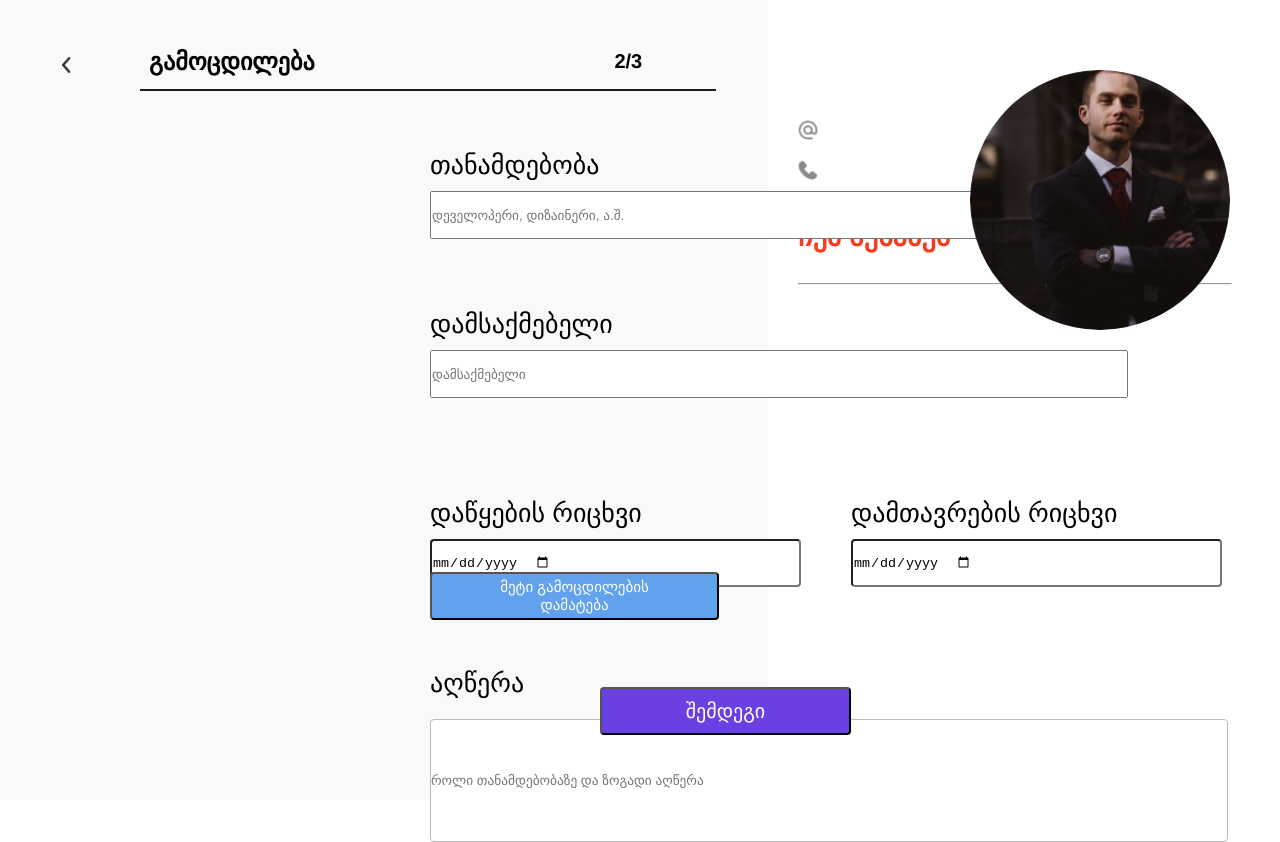
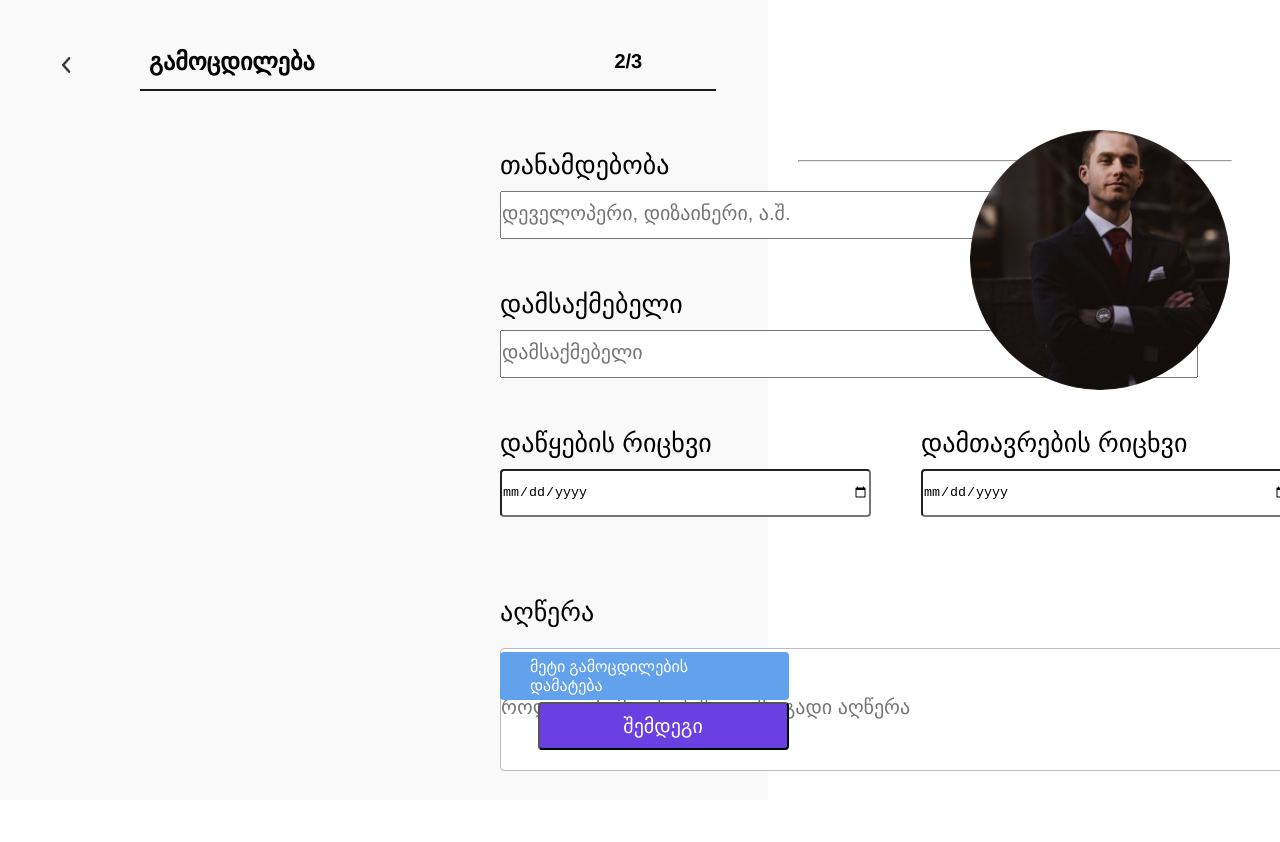
Before and after one commit to Nikoloza23/redberry_bootcamp, a React (Create React App) app: page /experience in a window 1280 px wide. After the commit the page ends 800 px from the top, so only its background shows below. Built offline with nearby package versions, Linux system fonts and the light colour scheme.

Commit message:
redberry

```diff
--- a/src/App.jsx
+++ b/src/App.jsx
@@ -2,6 +2,7 @@ import { Route, Routes } from "react-router";
 import UserInfo from "./components/information/UserInfo";
 import Education from "./pages/Education";
 import Experience from "./pages/Experience";
+import UserInformation from "./pages/UserInformation";
 import Welcome from "./pages/Welcome";
 
 function App() {
@@ -9,7 +10,7 @@ function App() {
     <>
       <Routes>
         <Route path="" element={<Welcome />} />
-        <Route path="/userInfo" element={<UserInfo />} />
+        <Route path="/userInfo" element={<UserInformation />} />
         <Route path="/experience" element={<Experience />} />
         <Route path="/education" element={<Education />} />
       </Routes>
--- a/src/components/experience/UserExperience.jsx
+++ b/src/components/experience/UserExperience.jsx
@@ -30,6 +30,7 @@ const UserExperience = () => {
     localStorage.setItem("joinedUserDescription", description);
     navigate("/education");
   };
+
 
   return (
     <div className="userInfo_container">
@@ -133,9 +134,7 @@ const UserExperience = () => {
                 </span>
               </div>
               <hr />
-              <button className="more_experience">
-                მეტი გამოცდილების დამატება
-              </button>
+              <div className="more_experience">მეტი გამოცდილების დამატება</div>
               <button className="next">შემდეგი</button>
             </div>
           </form>
@@ -151,19 +150,31 @@ const UserExperience = () => {
         </div>
         <div className="user_communication">
           <div className="joined_user_email">
-            <img src={addres} alt="" />
+            {localStorage.getItem("joinedUserEmail") ? (
+              <img src={addres} alt="" />
+            ) : (
+              ""
+            )}
             {localStorage.getItem("joinedUserEmail")}
           </div>
           <div className="joined_user_email">
-            <img src={mobile} alt="" />
+            {localStorage.getItem("joinedUserMobile") ? (
+              <img src={mobile} alt="" />
+            ) : (
+              ""
+            )}
             {localStorage.getItem("joinedUserMobile")}
           </div>
         </div>
-        <header>ჩემ შესახებ</header>
+        {localStorage.getItem("joinedUserAbout") ? (
+          <header>ჩემ შესახებ</header>
+        ) : (
+          ""
+        )}
         <p className="joined_user_about">
           {localStorage.getItem("joinedUserAbout")}
         </p>
-        <hr />
+        {getValues() ? <hr /> : ""}
       </div>
     </div>
   );
--- a/src/components/experience/userexperience.scss
+++ b/src/components/experience/userexperience.scss
@@ -2,9 +2,9 @@
 
 .userExperience_left {
   margin-top: 150px;
-  margin-left: 430px;
+  margin-left: 500px;
   .user_position {
-    margin-bottom: 70px;
+    margin-bottom: 50px;
     label {
       font-family: $style;
       font-style: $f-sty;
@@ -32,7 +32,6 @@
     }
   }
   .user_description {
-    position: $abs;
     input {
       width: 798px;
       height: 123px;
@@ -43,7 +42,7 @@
     }
   }
   header {
-    margin-top: 270px;
+    margin-top: 80px;
     font-family: $style;
     font-style: $f-sty;
     font-weight: 500;
@@ -51,19 +50,16 @@
   }
   .more_experience {
     position: $abs;
-    width: 100px;
-    bottom: 180px;
-    display: flex;
-    justify-content: center;
-    align-items: center;
-    padding: 18px 60px;
+    bottom: 100px;
+    @include flex(center, center);
+    padding: 18px 30px;
     gap: 20px;
     width: 289px;
     height: 48px;
     background: #62a1eb;
     border-radius: 4px;
     color: $wh;
-    font-size: 15px;
+    font-size: 16px;
   }
 }
 
@@ -75,7 +71,7 @@
     width: 260px;
     height: 260px;
     right: 50px;
-    top: 70px;
+    top: 130px;
     border-radius: 133px;
     background: none;
   }
@@ -130,21 +126,18 @@
 }
 
 .user_dates {
-  margin-top: 100px;
+  margin-top: 50px;
   font-family: $style;
   font-style: $f-sty;
   font-weight: 500;
   font-size: 26px;
-  position: $abs;
-  display: flex;
-  flex-direction: row;
-  justify-content: space-between;
+  @include flex("", space-between);
+
   .end_date {
     margin-left: 50px;
   }
   input {
     margin-top: 10px;
-    display: flex;
     width: 371px;
     height: 48px;
     background: #ffffff;
--- a/src/components/information/UserInfo.jsx
+++ b/src/components/information/UserInfo.jsx
@@ -3,9 +3,6 @@ import { useForm } from "react-hook-form";
 import { Link, useNavigate } from "react-router-dom";
 
 import vector from "../../assets/Vector.png";
-import pirobiti from "../../assets/Rectangle 9.png";
-import addres from "../../assets/email.png";
-import mobile from "../../assets/tel.png";
 
 import "./userInfo.scss";
 
@@ -19,16 +16,16 @@ const UserInfo = () => {
     formState: { errors },
   } = useForm();
 
-  const onFormSubmit = (data) => {
-    console.log("Data", data);
+  const onFormSubmit = () => {
     const { name, surName, image, tel, email, about } = getValues();
 
     localStorage.setItem("joinedUserName", name);
+    localStorage.setItem("joinedUserSurName", surName);
     localStorage.setItem("joinedUserProfile", JSON.stringify(image));
-    localStorage.setItem("joinedUserSurName", surName);
     localStorage.setItem("joinedUserMobile", tel);
     localStorage.setItem("joinedUserEmail", email);
     localStorage.setItem("joinedUserAbout", about);
+
     navigate("/experience");
   };
 
@@ -50,6 +47,8 @@ const UserInfo = () => {
                 <div>
                   <label htmlFor="">სახელი</label>
                   <input
+                    defaultValue={localStorage.getItem("joinedUserName")}
+                    placeholder="სახელი"
                     type="text"
                     className={errors.name ? "input invalidInput" : "input"}
                     {...register("name", {
@@ -69,7 +68,9 @@ const UserInfo = () => {
                 <div>
                   <label htmlFor="">გვარი</label>
                   <input
+                    defaultValue={localStorage.getItem("joinedUserSurName")}
                     type="text"
+                    placeholder="გვარი"
                     className={errors.surName ? "input invalidInput" : "input"}
                     {...register("surName", {
                       required: true,
@@ -105,6 +106,7 @@ const UserInfo = () => {
               <div className="about_yourself">
                 <h1>ჩემ შესახებ (არასავალდებულოა)</h1>
                 <input
+                  defaultValue={localStorage.getItem("joinedUserAbout")}
                   type="text"
                   placeholder="ზოგადი ინფო შენს შესახებ"
                   {...register("about", {
@@ -115,7 +117,9 @@ const UserInfo = () => {
               <div className="email">
                 <h1>ელ.ფოსტა</h1>
                 <input
+                  defaultValue={localStorage.getItem("joinedUserEmail")}
                   type="email"
+                  placeholder="...@redberry.ge"
                   className={errors.email ? "input invalidInput" : "input"}
                   {...register("email", {
                     required: true,
@@ -131,6 +135,7 @@ const UserInfo = () => {
               <div className="mobile">
                 <h1>მობილურის ნომერი</h1>
                 <input
+                  defaultValue={localStorage.getItem("joinedUserMobile")}
                   type="tel"
                   placeholder="+9955__ __ __ __"
                   className={errors.tel ? "input invalidInput" : "input"}
@@ -152,31 +157,6 @@ const UserInfo = () => {
           </form>
         </nav>
       </div>
-      <div className="right">
-        <img src={pirobiti} alt="" className="joined_user_profile" />
-        <div className="user_">
-          <h1>{localStorage.getItem("joinedUserName")}</h1>
-          <h1 className="joined_user_surname">
-            {localStorage.getItem("joinedUserSurName")}
-          </h1>
-        </div>
-        <div className="user_communication">
-          <div className="joined_user_email">
-            <img src={addres} alt="" />
-            {localStorage.getItem("joinedUserEmail")}
-          </div>
-          <div className="joined_user_email">
-            <img src={mobile} alt="" />
-            {localStorage.getItem("joinedUserMobile")}
-          </div>
-        </div>
-
-        <header>ჩემ შესახებ</header>
-        <p className="joined_user_about">
-          {localStorage.getItem("joinedUserAbout")}
-        </p>
-        <hr />
-      </div>
     </div>
   );
 };
--- a/src/components/information/userInfo.scss
+++ b/src/components/information/userInfo.scss
@@ -65,7 +65,7 @@
         flex-direction: row;
         justify-content: space-around;
         width: 80%;
-        left: 120px;
+        left: 90px;
         label {
           display: flex;
           font-weight: 800;
@@ -144,8 +144,8 @@
       position: $abs;
       width: 251px;
       height: 48px;
-      left: 600px;
-      bottom: 65px;
+      left: 70%;
+      bottom: 50px;
       background: #6b40e3;
       border-radius: 4px;
       color: $wh;
@@ -161,3 +161,9 @@
 .invalidInput {
   border: $invalid;
 }
+
+
+
+input::placeholder{
+  font-size: 20px;
+}
--- a/src/pages/UserInformation.jsx
+++ b/src/pages/UserInformation.jsx
@@ -1,5 +1,11 @@
+import UserInfo from "../components/information/UserInfo";
+
 const UserInformation = () => {
-  return <div></div>;
+  return (
+    <>
+      <UserInfo />
+    </>
+  );
 };
 
 export default UserInformation;
```
